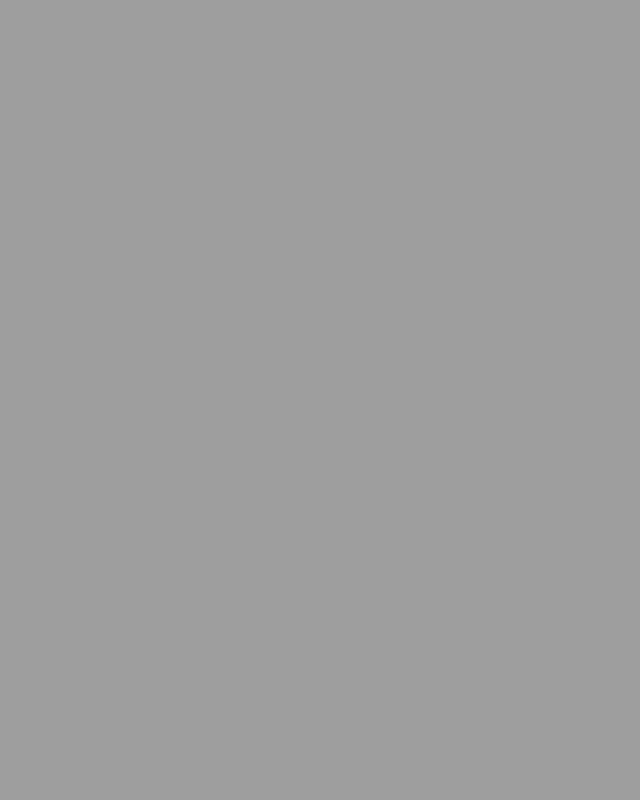
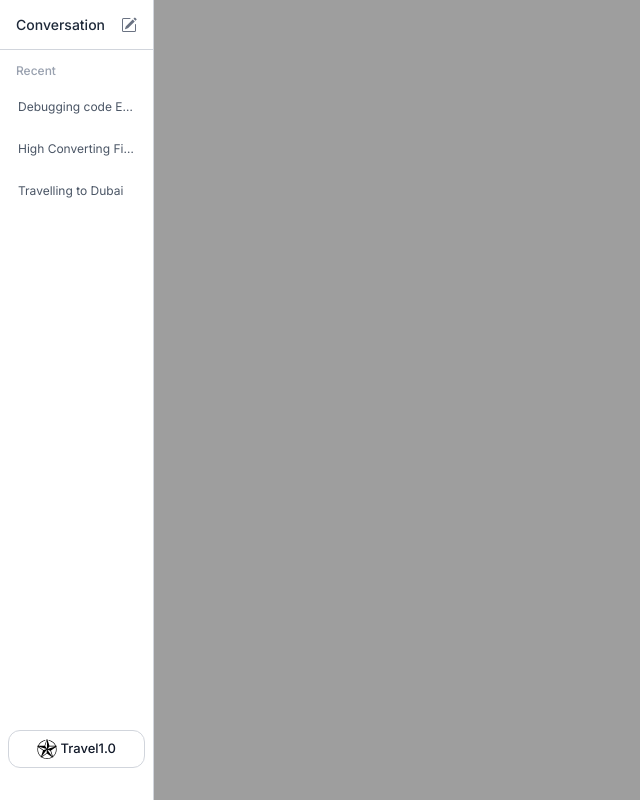
Before and after one commit to olumatty/Agentic-AI, a React (Vite) app: page /sidebar in a window 1280 px wide. Before the commit this address had no page. Shown: the whole page, without its empty margins (0-640 px from the left). Built offline with nearby package versions, Linux system fonts and the light colour scheme.

Commit message:
NewChatbutton and sidebar

```diff
--- a/components/Header.jsx
+++ b/components/Header.jsx
@@ -52,7 +52,7 @@ const Header = ({ startNewChat }) => {
   }, [isMenuOpen]);
 
   return (
-    <div ref={menuRef}  className="flex p-4 items-center justify-between ">
+    <div ref={menuRef}  className="flex px-4 py-2.5 items-center justify-between ">
       <div className="flex items-center gap-2">
         <button className="flex items-center gap-1 border cursor-pointer border-gray-300 py-2 px-3 rounded-xl">
           <img src={Logo} alt="Logo" className="w-5 h-5" />
--- /dev/null
+++ b/components/Sidebar.jsx
@@ -0,0 +1,59 @@
+import React from 'react';
+import { BsPencilSquare } from "react-icons/bs";
+import Logo from "../src/assets/star-inside-circle-svgrepo-com.svg";
+
+const Sidebar = () => {
+    const database = [
+        {
+            id: 1,
+            historyName: "Debugging code Errors",
+        },
+        {
+            id: 2,
+            historyName: "High Converting Financial Landing Page",
+        },
+        {
+            id: 3,
+            historyName: "Travelling to Dubai",
+        }
+    ];
+
+    return (
+        <div className='flex flex-col h-screen border-r border-gray-300
+                        w-[20%] md:w-[15%] lg:w-[12%] min-w-[60px] bg-white'>
+
+            {/* Header */}
+            <div className='border-b border-gray-300 py-3.5 px-4 flex items-center justify-between'>
+                <h1 className='text-[14px] font-medium text-gray-800 hidden md:block'>Conversation</h1>
+                <BsPencilSquare size={16} className='text-gray-500 hover:text-gray-700 transition-colors cursor-pointer' />
+            </div>
+
+            {/* Recent */}
+            <div className='flex flex-col p-3 overflow-y-auto'>
+                <p className='text-gray-400 text-[12px] px-1 font-medium hidden md:block'>Recent</p>
+
+                {database.map((item, key) => (
+                    <div
+                        key={key}
+                        className='flex items-center gap-3 text-gray-600 cursor-pointer mt-3
+                                   hover:bg-gray-100 hover:text-gray-900 rounded-lg p-1.5 transition-colors duration-200'
+                    >
+                        <p className='text-[12px] truncate hidden md:block'>
+                            {item.historyName}
+                        </p>
+                        <div className='md:hidden w-2 h-2 bg-gray-400 rounded-full'></div>
+                    </div>
+                ))}
+            </div>
+
+            {/* Logo Button */}
+            <button className="flex items-center justify-center mt-auto mx-auto gap-1 border mb-8
+                               cursor-pointer w-[90%] border-gray-300 py-2 px-3 rounded-xl">
+                <img src={Logo} alt="Logo" className="w-5 h-5" />
+                <h1 className="font-medium text-[13px] text-gray-900 hidden md:block">Travel1.0</h1>
+            </button>
+        </div>
+    );
+};
+
+export default Sidebar;
--- a/global/AgentPage.jsx
+++ b/global/AgentPage.jsx
@@ -2,43 +2,32 @@ import React from 'react'
 import Chatbot from '../components/Chatbot'
 import Header from '../components/Header'
 import { useState } from "react";
-import { v4 as uuidv4 } from "uuid";
-import { useNavigate } from 'react-router';
+import axios from 'axios';
+import Sidebar from '../components/sidebar';
 
 const AgentPage = () => {
     const [showWelcome, setShowWelcome] = useState(true);
     const [messages, setMessages] = useState([]);
     const [currentChatId, setCurrentChatId] = useState(null);
 
-    const navigate = useNavigate();
 
     const startNewChat = async () => {
-      const newChatId = uuidv4();
-      setMessages([]);
-      setShowWelcome(true);
-      setCurrentChatId(newChatId);
-      navigate(`/chat/${newChatId}`)
+        setMessages([]);
+        setShowWelcome(true);
+        setCurrentChatId(null);
 
-      try {
-        const response = await fetch(`http://localhost:8000/api/v1/auth/reset-chat-state`, {
-          method: "POST",
-          headers: {
-            "Content-Type": "application/json",
-          },
-          body: JSON.stringify({
-            chatId: newChatId,
-          }),
-        });
-        if (!response.ok) {
-          console.error("Failed to reset chat state:", response.status);
+        try{
+          await axios.post('http://localhost:8000/api/v1/auth/clear-chat-id');
+          console.log('Chat ID cleared from backend session.');
+        }catch(err){
+          console.error('Error clearing chat ID from backend session:', err);
         }
-      } catch (error) {
-        console.error("Error resetting chat state:", error);
-      }
-    };
+      };
 
     return (
-        <div className="flex h-screen flex-col bg-white transition-all duration-300">
+        <div className="flex h-screen flex-row bg-white transition-all duration-300">
+          <Sidebar/>
+          <div className='flex flex-col flex-1'>
           <Header setShowWelcome={setShowWelcome} setMessages={setMessages} startNewChat={startNewChat} />
           <div className="px-4 md:px-4 pb-4 flex-1 flex flex-col overflow-hidden">
             <Chatbot
@@ -50,6 +39,8 @@ const AgentPage = () => {
               setCurrentChatId={setCurrentChatId}
             />
           </div>
+          </div>
+
         </div>
     )
 }
--- a/global/SignUp.jsx
+++ b/global/SignUp.jsx
@@ -4,6 +4,7 @@ import PasswordInput from '../components/PasswordInput'
 import { validateEmail } from '../util/Helper'
 import axios from 'axios'
 import { useNavigate } from 'react-router-dom'
+import { ToastContainer, toast } from 'react-toastify';
 import Logo from "../src/assets/star-inside-circle-svgrepo-com.svg";
 
 
@@ -39,19 +40,19 @@ const SignUp = () => {
 
         try {
             const response = await axios.post('http://localhost:8000/api/v1/auth/signup', {
+                username,
                 email,
-                password,
-                username
+                password
             });
+            console.log('SIGNUP RESPONSE:', response.data);
 
             localStorage.setItem('userId', response.data.userId);
 
-            if (response.status === 200) {
-                // Handle successful signup, e.g., store token, redirect, etc.
+            if (response.status === 201) {
                 console.log("Signup successful:", response.data);
-                navigate("/login");
+                toast.success('Signup successful! Please log in.');
+                navigate("/signin");
             }
-
         }catch (err) {
           if (err.response) {
               // Handle specific error codes from your backend
@@ -87,7 +88,7 @@ const SignUp = () => {
                 <h1 className='text-2xl font-semibold text-gray-800 mb-6 text-center'>Sign up</h1>
                 <form onSubmit={handleSignup} className='space-y-4'>
 
-                <div>
+                    <div>
                         <label htmlFor='Text' className='block text-gray-700 text-sm font-medium mb-2'>Username</label>
                         <input
                             type='text'
@@ -96,7 +97,7 @@ const SignUp = () => {
                             className='w-full text-sm bg-white border border-gray-300 placeholder:text-[12px] placeholder:text-gray-400 text-gray-900 px-4 py-3 rounded-md focus:outline-none focus:ring-2 focus:ring-sky-500 focus:border-sky-500'
                             placeholder='Enter your username'
                         />
-                  </div>
+                    </div>
 
                     <div>
                         <label htmlFor='email' className='block text-gray-700 text-sm font-medium mb-2'>Email</label>
--- a/src/App.jsx
+++ b/src/App.jsx
@@ -6,6 +6,7 @@ import SignUp from "../global/SignUp";
 import Modal from '../components/modal';
 import { ToastContainer } from 'react-toastify';
 import 'react-toastify/dist/ReactToastify.css';
+import Sidebar from '../components/sidebar';
 
 
 
@@ -17,6 +18,7 @@ const routes = (
       <Route path="/signin" element={<SignIn />} />
       <Route path="/signup" element={<SignUp />} />
       <Route path="/modal" element={<Modal />} />
+      <Route path='/sidebar' element={<Sidebar />} />
     </Routes>
   </Router>
 )
```
